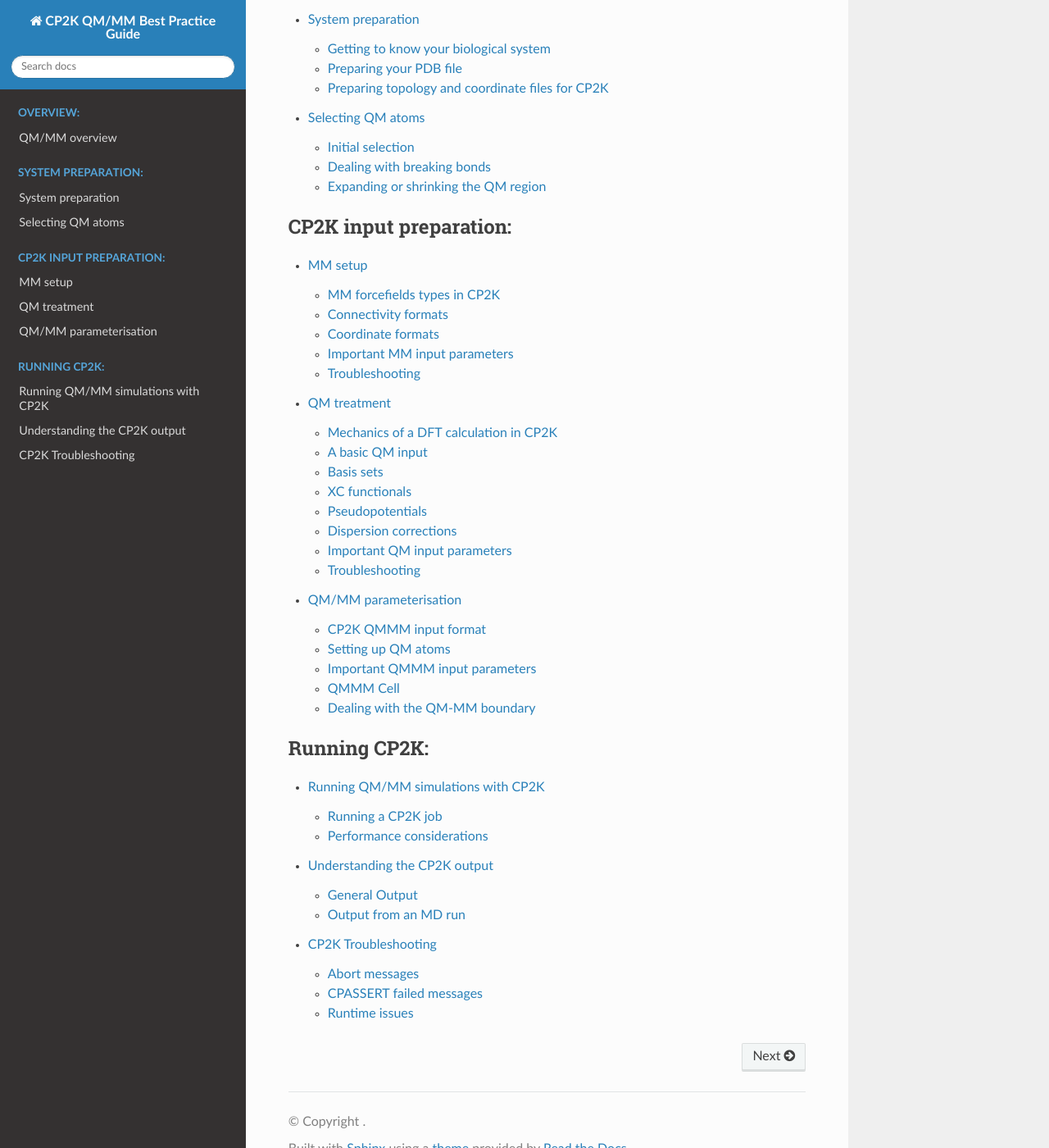
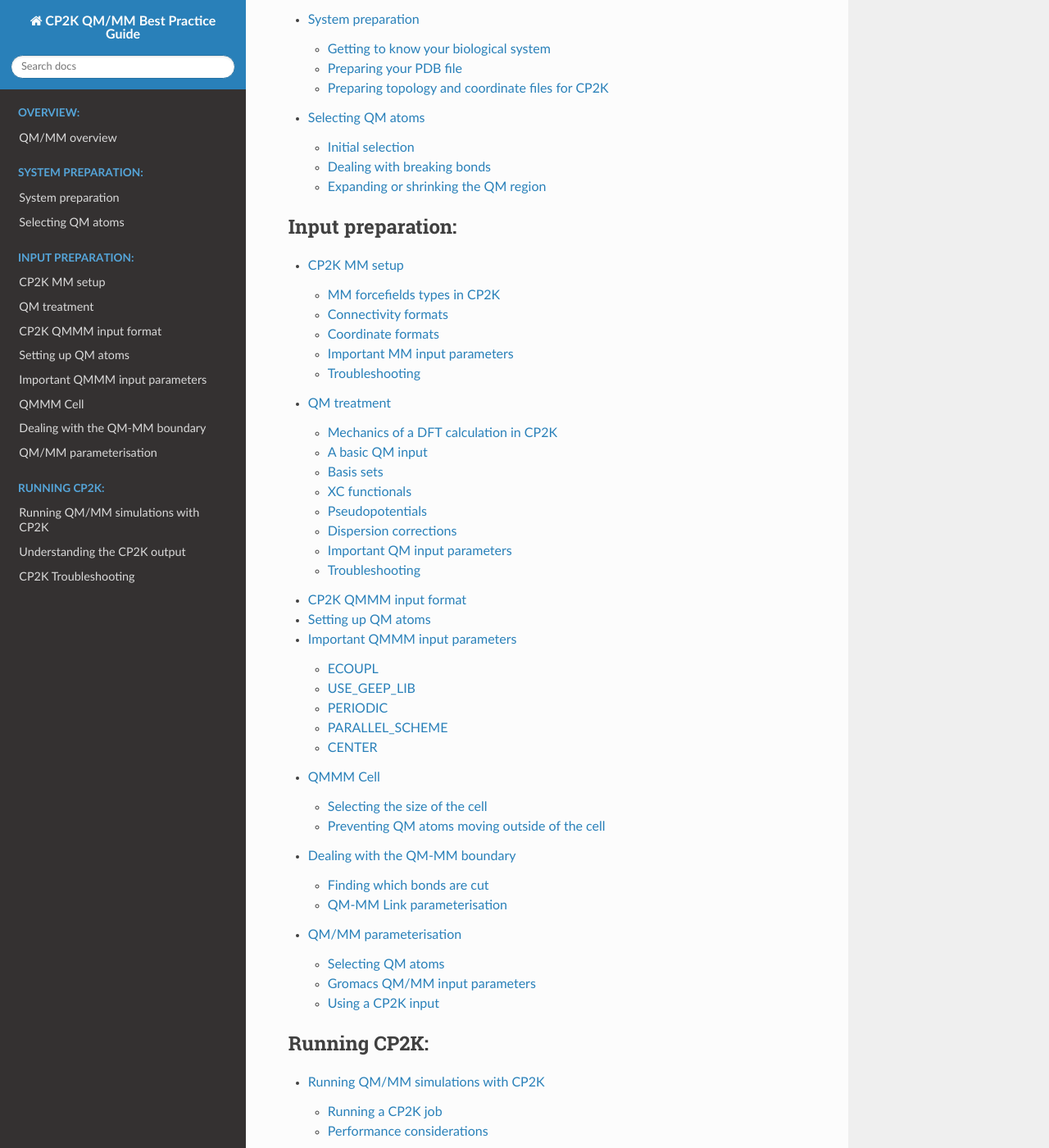
Before and after one commit to bioexcel/qmmm_bpg, a Sphinx documentation site: the page built from docs/index.rst, in a window 1280 px wide and 1400 px high, scrolled down 520 px. Shown: the whole window at 82% size. Built offline with Sphinx 7.4.7 and the Read the Docs theme 2.0.0, drawn with Linux system fonts in a browser that asks for light colours; some of the changed lines change nothing that is shown.

Commit message:
Add interface QM/MM section

```diff
--- a/docs/index.rst
+++ b/docs/index.rst
@@ -19,11 +19,12 @@
 
 .. toctree::
    :maxdepth: 2
-   :caption: CP2K input preparation:
+   :caption: Input preparation:
 
-   input_preparation/MM_setup
+   input_preparation/CP2K_MM_setup
    input_preparation/QM_treatment
-   input_preparation/QMMM_parameterisation
+   input_preparation/CP2K_QMMM_parameterisation
+   input_preparation/interface_QMMM_parameterisation
 
 .. toctree::
    :maxdepth: 2
--- a/docs/input_preparation/MM_setup.rst
+++ b/docs/input_preparation/CP2K_MM_setup.rst
@@ -1,5 +1,5 @@
 =================
-MM setup
+CP2K MM setup
 =================
 
 An example CP2K input for a simple single energy MM calculation is shown below.
--- a/docs/input_preparation/QMMM_parameterisation.rst
+++ b/docs/input_preparation/CP2K_QMMM_parameterisation.rst
@@ -1,6 +1,6 @@
-======================
-QM/MM parameterisation
-======================
+==========================
+CP2K QM/MM parameterisation
+===========================
 
 The chapter describes important topics related to the QM/MM settings in CP2K once you have decided which are the QM atoms.
 This includes how to get the QM atoms into the right format for CP2K, and how to parameterise
--- /dev/null
+++ b/docs/input_preparation/interface_QMMM_parameterisation.rst
@@ -0,0 +1,119 @@
+=============================
+QM/MM parameterisation
+=============================
+
+This chapter describes how to set up a QM/MM system within the GROMACS/CP2K interface.
+It assumes that you have a equilibriated GROMACS coordinates file (``.gro``), a GROMACS topolopy
+file (``.top``) and a MD parameter file (``.mdp``) with settings to do a classical MM
+simulation. From this this guide will show you how to select your QM atoms,
+and set the parameters in order to run a QM/MM simulation.
+
+----------------------
+Selecting QM atoms
+----------------------
+
+The atoms for the QM region must be given through a GROMACS index file (``.ndx``). You can
+select a group of atoms and then name the group appropirately e.g. QMatoms.
+
+
+For example to select all non-water atoms to be treated with QM:
+
+.. code-block:: none
+
+  gmx_mpi make_ndx -f ${INPUT}.gro
+
+
+  Reading structure file
+  Going to read 0 old index file(s)
+  Analysing residue names:
+  There are:     1      Other residues
+  There are:  2384      Water residues
+  Analysing residues not classified as Protein/DNA/RNA/Water and splitting into groups...
+
+  0 System              :  7186 atoms
+  1 Other               :    34 atoms
+  2 Protein             :    34 atoms
+  3 Water               :  7152 atoms
+  4 SOL                 :  7152 atoms
+  5 non-Water           :    34 atoms
+
+
+   nr : group      '!': not  'name' nr name   'splitch' nr    Enter: list groups
+   'a': atom       '&': and  'del' nr         'splitres' nr   'l': list residues
+   't': atom type  '|': or   'keep' nr        'splitat' nr    'h': help
+   'r': residue              'res' nr         'chain' char
+   "name": group             'case': case sensitive           'q': save and quit
+   'ri': residue index
+
+  > name 5 QMatoms
+
+
+This group name should then match the name set in the ``qmmm-cp2k-qmgroup`` name
+in the ``.mdp`` file. The index file will need to be provided in the grompp command.
+
+------------------------------
+Gromacs QM/MM input parameters
+------------------------------
+
+The main CP2K QMMM parameters for the QM/MM ``.mdp`` file are shown below:
+
+
+.. code-block:: none
+
+  ; CP2K QMMM parameters
+  qmmm-cp2k-active              = true    ; Activate QMMM MdModule
+  qmmm-cp2k-qmgroup             = QMatoms ; Index group of QM atoms
+  qmmm-cp2k-qmmethod            = PBE     ; Method to use
+  qmmm-cp2k-qmcharge            = 0       ; Charge of QM system
+  qmmm-cp2k-qmmultiplicity      = 1       ; Multiplicity of QM system
+
+
+qmmm-cp2k-active
+----------------
+
+Set to true to turn on QMMM.
+
+qmmm-cp2k-qmgroup
+-----------------
+
+The group name for the QM atoms as in the index file.
+
+qmmm-cp2k-qmmthod
+-----------------
+
+The method to use for the QM atoms. At present the available options are:
+
+* PBE - Use the PBE method in CP2K.
+
+* BLYP - Use the BLYP method in CP2K.
+
+* INPUT - pass your own CP2K input file contain the QM set up. See below.
+
+------------------
+Using a CP2K input
+------------------
+
+If the functional method you need is not available or if you wish to change
+any of the QM settings then you should provide your own CP2K input file.
+
+The best way to generate this is to first run the inferface with either the
+PBE or BLYP option set to create a CP2K input file with the interface. You
+can then use this file as a template and edit it as you wish.
+
+To use this CP2K input file rather than generate a new one you should set
+the ``qmmethod`` to ``INPUT`` in the ``.mdp`` file as shown below:
+
+
+.. code-block:: none
+
+  qmmm-cp2k-qmmethod            = INPUT    ; use own cp2k.inp
+
+
+To generate the tpr file for running you also need to add the name of the cp2k
+input file with the ``-qmi`` option:
+
+.. code-block:: none
+
+  gmx grompp -f sys.mdp -p sys.top -c sys.gro -n sys.ndx -qmi sys_cp2k.inp -o sys.tpr
+
+You may then run the ``.tpr`` as usual.
--- a/docs/overview/overview.rst
+++ b/docs/overview/overview.rst
@@ -72,7 +72,7 @@
 error and the energy is sensible then it is a good indicator that the system has been
 prepared correctly for CP2K.
 
-Details of how to do this are given here: :doc:`../input_preparation/MM_setup`
+Details of how to do this are given here: :doc:`../input_preparation/CP2K_MM_setup`
 
 If this is your first time using CP2K then it is recommended to read the Running CP2K section of guide (:doc:`../running_cp2k/running_cp2k`),
 as well as the CP2K Output Guide (:doc:`../running_cp2k/cp2k_output`). If you encouter any errors while runnning
@@ -130,7 +130,7 @@
     .... contents of MOTION section
   &END MOTION
 
-Information on setting up the parameters for the QMMM section can be found here: :doc:`../input_preparation/QMMM_parameterisation`
+Information on setting up the parameters for the QMMM section can be found here: :doc:`../input_preparation/CP2K_QMMM_parameterisation`
 
 Settings for this will depend highly on your choice of the QM region.
 
```
